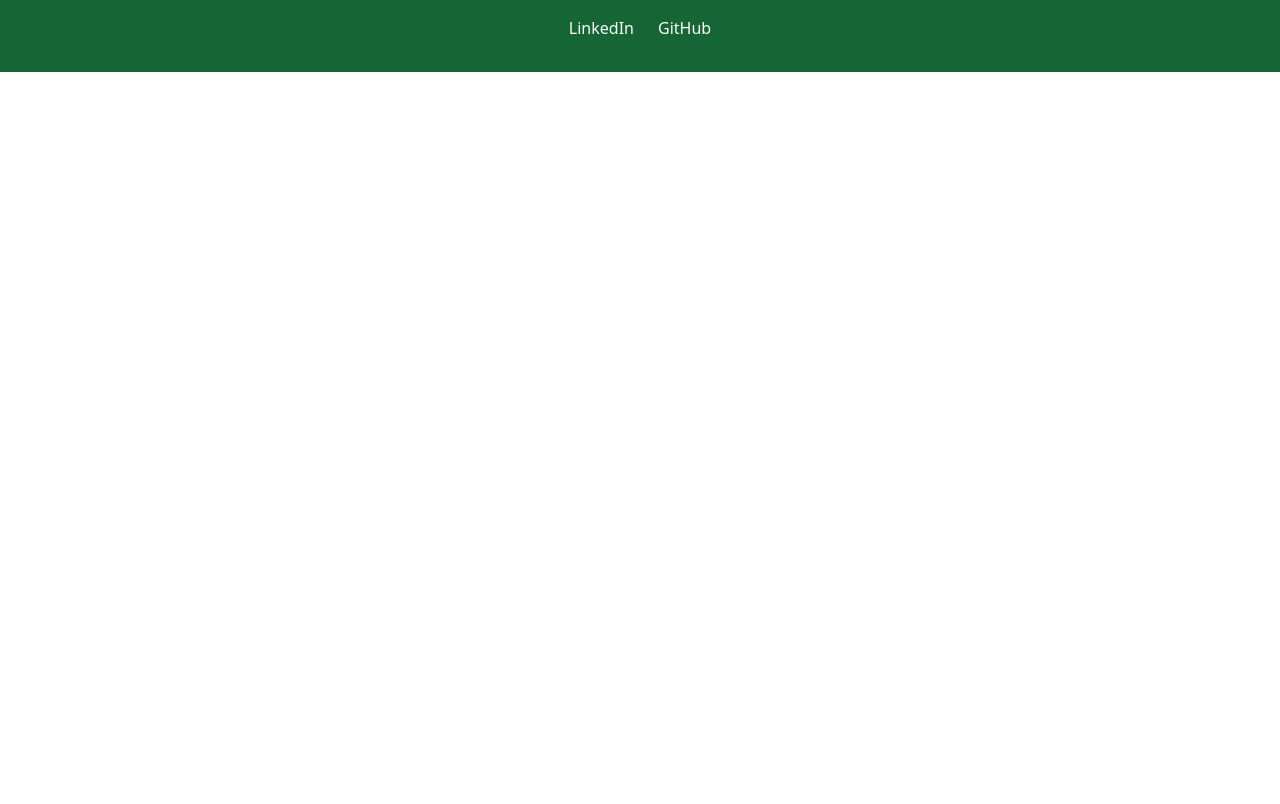
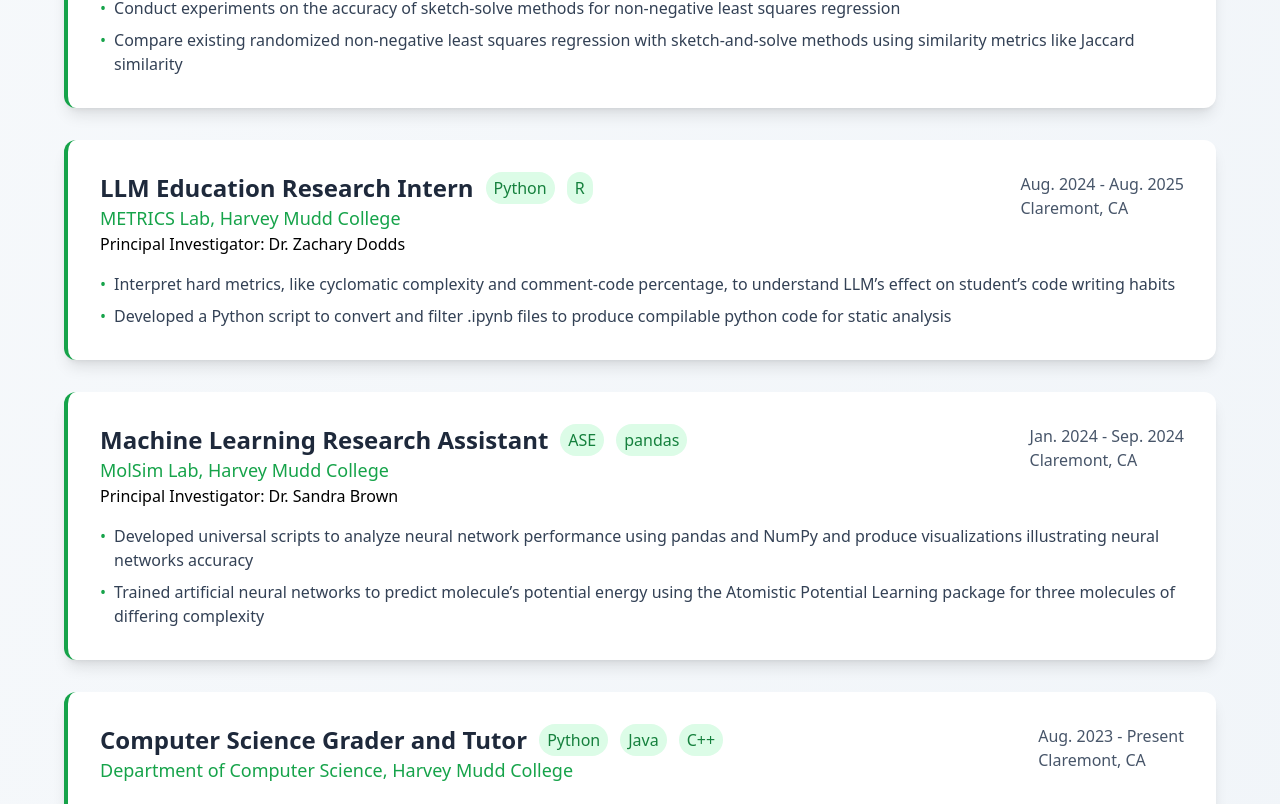
Before and after one commit to edonson2016/my-portfolio, a React (Create React App) app: page / in a window 1280 px wide. Shown: the part 2572-3376 px from the top of the page. Before the commit the page ends 2644 px from the top, so only its background shows below. Built offline with nearby package versions, Linux system fonts and the light colour scheme.

Commit message:
filled experience

```diff
--- a/src/App.js
+++ b/src/App.js
@@ -221,7 +221,7 @@
                   <span className="font-semibold text-green-700">optimization</span>,{" "}
                   <span className="font-semibold text-green-700">probability</span>, and{" "}
                   <span className="font-semibold text-green-700">linear algebra</span>{" "}
-                  to produce secure models and data for an increasingly{" "}
+                  to produce secure machine learning models and datasets for an increasingly{" "}
                   <span className="font-semibold text-green-700">data-centric</span> world.
                 </p>
               </div>
@@ -305,11 +305,50 @@
               <JobCard title="Adversarial Machine Learning Research Intern"
                 company_name="Center for Artificial Intelligence Security Research, Oak Ridge National Laboratory"
                 principal_inv = "Dr. Amir Sadovnik"
-                date="May. 2025– Aug. 2025"
+                date="May 2025 – Aug. 2025"
                 location="Oak Ridge, TN"
                 bullets={[' Developed extraction attack methods which leverage finetuned pre-trained vision models to produce transferable evasion attacks for a select target image',
                   'Leveraged hessian analysis and loss surface visualization methods to theoretically validate extraction attack effectiveness, ensuring extraction attacks properly mimic target model loss surfaces']}
                 skills_used={["PyTorch", "NumPy", "Python"]}
+                color='green' />
+
+              <JobCard title="Data Science Research Intern"
+                company_name="HADD Research Group, Harvey Mudd College"
+                principal_inv = "Dr. Jamie Haddock"
+                date="Jan. 2025 - Present"
+                location="Claremont, CA"
+                bullets={[' Conduct experiments on the accuracy of sketch-solve methods for non-negative least squares regression',
+                  'Compare existing randomized non-negative least squares regression with sketch-and-solve methods using similarity metrics like Jaccard similarity']}
+                skills_used={["NumPy", "scikit-learn", "pandas"]}
+                color='green' />
+
+              <JobCard title="LLM Education Research Intern"
+                company_name="METRICS Lab, Harvey Mudd College"
+                principal_inv = "Dr. Zachary Dodds"
+                date="Aug. 2024 - Aug. 2025"
+                location="Claremont, CA"
+                bullets={['  Interpret hard metrics, like cyclomatic complexity and comment-code percentage, to understand LLM’s effect on student’s code writing habits',
+                  'Developed a Python script to convert and filter .ipynb files to produce compilable python code for static analysis']}
+                skills_used={["Python", "R"]}
+                color='green' />
+
+              <JobCard title="Machine Learning Research Assistant "
+                company_name="MolSim Lab, Harvey Mudd College"
+                principal_inv = "Dr. Sandra Brown"
+                date="Jan. 2024 - Sep. 2024"
+                location="Claremont, CA"
+                bullets={['  Developed universal scripts to analyze neural network performance using pandas and NumPy and produce visualizations illustrating neural networks accuracy',
+                  'Trained artificial neural networks to predict molecule’s potential energy using the Atomistic Potential Learning package for three molecules of differing complexity']}
+                skills_used={["ASE", "pandas"]}
+                color='green' />
+
+              <JobCard title="Computer Science Grader and Tutor "
+                company_name="Department of Computer Science, Harvey Mudd College"
+                date="Aug. 2023 - Present"
+                location="Claremont, CA"
+                bullets={['   Improved student performance and understanding of programming principles, data structures or logic and computability through tutoring sessions attended by up to ˜25 students',
+                  'Collaborated with other graders to provide feedback for classes of up to 200 students, resulting in 100% of assignments having comprehensive feedback and grades']}
+                skills_used={["Python","Java", "C++"]}
                 color='green' />
             </div>
           </div>
```
